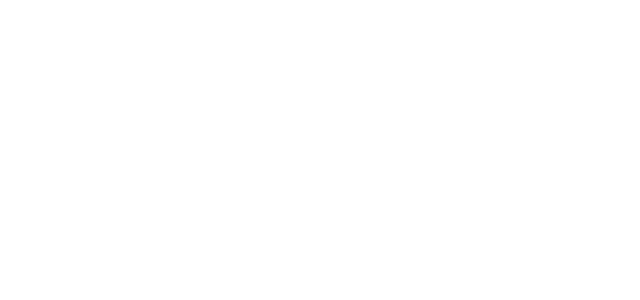
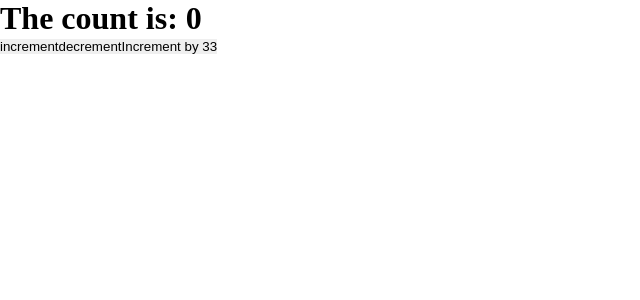
Before and after one commit to saba1101/content-management-react, a React (Vite) app: page / in a window 1280 px wide. Shown: the top 300 px of the page, without its empty margins (0-640 px from the left). Built offline with nearby package versions, Linux system fonts and the light colour scheme.

Commit message:
redux store prototype setup...

```diff
--- a/package.json
+++ b/package.json
@@ -10,9 +10,12 @@
     "preview": "vite preview"
   },
   "dependencies": {
+    "@reduxjs/toolkit": "^1.9.5",
     "react": "^18.2.0",
     "react-dom": "^18.2.0",
-    "react-router-dom": "6.4"
+    "react-redux": "^8.0.5",
+    "react-router-dom": "6.4",
+    "redux": "^4.2.1"
   },
   "devDependencies": {
     "@types/react": "^18.0.28",
--- a/src/main.jsx
+++ b/src/main.jsx
@@ -2,11 +2,15 @@ import React from 'react'
 import ReactDOM from 'react-dom/client'
 import App from './App.jsx'
 import('@/styles/global/Global.scss')
+import { Provider } from 'react-redux'
+import store from './redux/store.js'
 
 
 
 ReactDOM.createRoot(document.getElementById('root')).render(
   <React.StrictMode>
-    <App />
+    <Provider store={store} >
+      <App />
+    </Provider>
   </React.StrictMode>,
 )
--- /dev/null
+++ b/src/redux/counter.js
@@ -0,0 +1,24 @@
+import { createSlice } from "@reduxjs/toolkit";
+
+export const counterSlice = createSlice({
+  name: "counter",
+  initialState: {
+    count: 0
+  },
+  reducers: {
+    increment: (state) => {
+      state.count += 1;
+    },
+    decrement: (state) => {
+      state.count -= 1;
+    },
+    incrementByAmount: (state, action) => {
+      state.count += action.payload;
+    }
+  }
+});
+
+// Action creators are generated for each case reducer function
+export const { increment, decrement, incrementByAmount } = counterSlice.actions;
+
+export default counterSlice.reducer;
--- /dev/null
+++ b/src/redux/store.js
@@ -0,0 +1,8 @@
+import { configureStore } from "@reduxjs/toolkit";
+import counterReducer from "./counter"
+
+export default configureStore({
+  reducer: {
+    counter: counterReducer
+  }
+});
--- a/src/views/Home/Home.jsx
+++ b/src/views/Home/Home.jsx
@@ -1,10 +1,19 @@
+import { useDispatch, useSelector } from "react-redux"
+import { increment ,incrementByAmount,decrement} from "@/redux/counter"
 
 const Home = () => {
+    const { count } = useSelector((state) => state.counter);
+    const dispatch = useDispatch();
+
     return (
-        <div className="content__page_home">
-
-
-        </div>
+        <div>
+        <h1> The count is: {count}</h1>
+        <button onClick={() => dispatch(increment())}>increment</button>
+        <button onClick={() => dispatch(decrement())}>decrement</button>
+        <button onClick={() => dispatch(incrementByAmount(33))}>
+          Increment by 33
+        </button>
+      </div>
     )
 }
 
```
Also changed, not shown: 1 other file (tests, documents, lock files or other folders).
